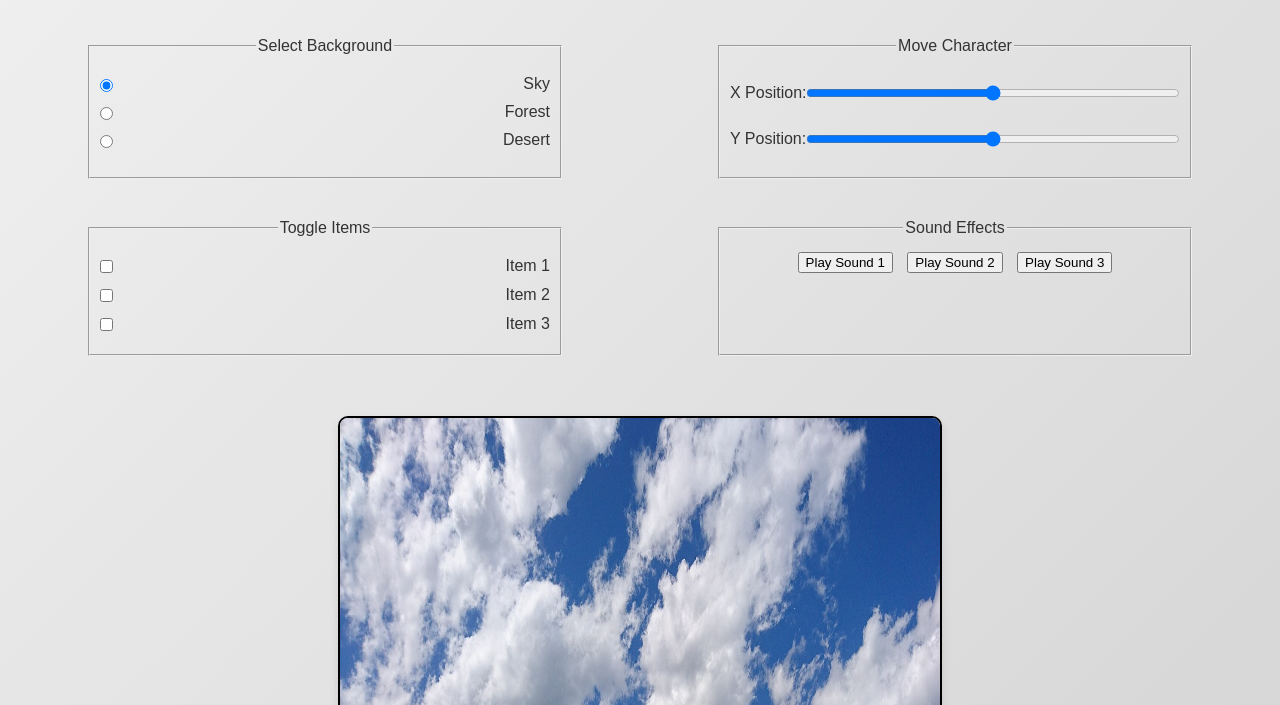
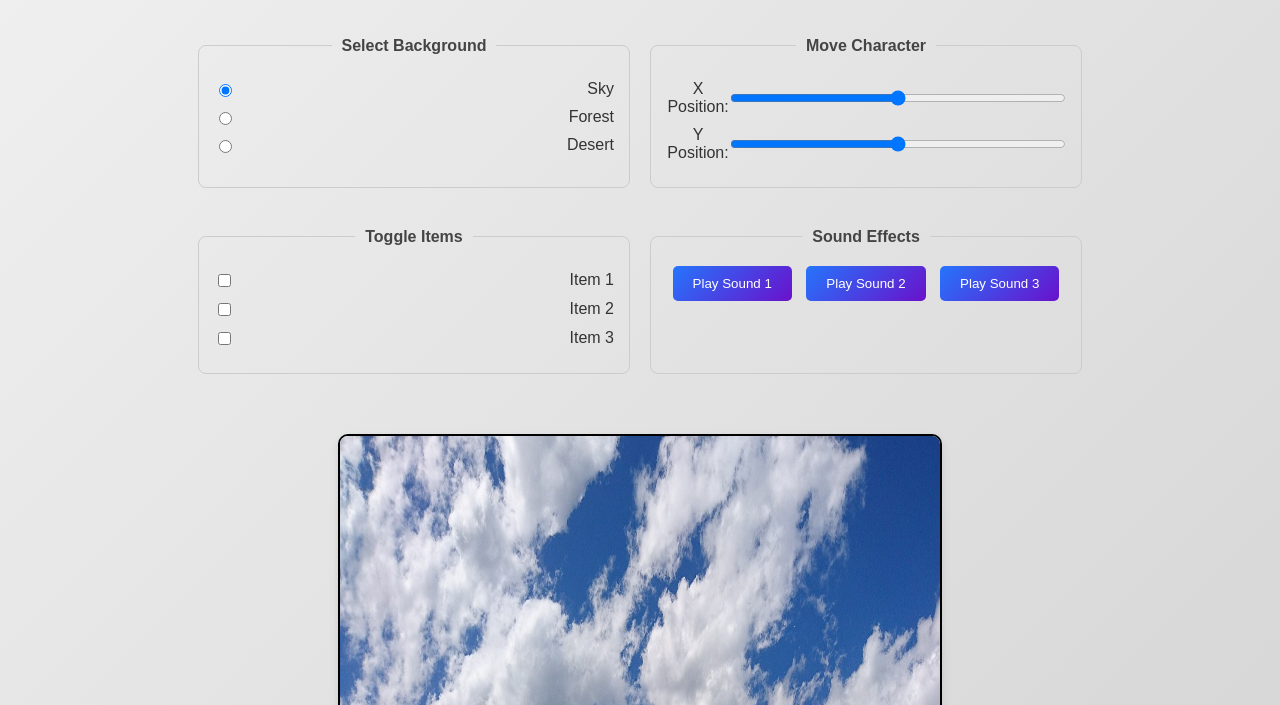
Before and after one commit to jellyfishing2346/Interactive-Canvas-Scene, a plain HTML site: page index.html in a window 1280 px wide. Shown: the part 95-800 px from the top of the page. Drawn offline with Linux system fonts and the light colour scheme.

Commit message:
Test Style Updates 2

```diff
--- a/styles.css
+++ b/styles.css
@@ -23,10 +23,18 @@ h1 {
 }
 
 fieldset {
+    border: 1px solid #ccc;
+    border-radius: 8px;
+    padding: 15px;
+    margin: 10px 0;
     width: 100%;
-    max-width: 450px;
-    margin: 10px auto;
-    padding: 10px;
+    max-width: 400px;
+}
+
+legend {
+    padding: 0 10px;
+    font-weight: bold;
+    color: #444;
 }
 
 fieldset label {
@@ -34,16 +42,11 @@ fieldset label {
     align-items: center;
     justify-content: space-between;
     margin: 10px 0;
-    white-space: nowrap;
-    overflow: hidden;
-    text-overflow: ellipsis;
-    max-width: 100%;
 }
 
 input[type="radio"],
 input[type="checkbox"] {
     margin-right: 10px;
-    margin-left: 0;
 }
 
 #xSlider,
@@ -54,10 +57,15 @@ input[type="checkbox"] {
 
 button {
     margin: 5px;
+    padding: 10px 20px;
+    border: none;
+    border-radius: 5px;
+    background: linear-gradient(135deg, #2575fc, #6a11cb);
+    color: white;
+    cursor: pointer;
 }
 
 button:hover {
-    background: linear-gradient(135deg, #2575fc, #6a11cb);
     transform: translateY(-2px);
     box-shadow: 0 6px 8px rgba(0, 0, 0, 0.2);
 }
```
